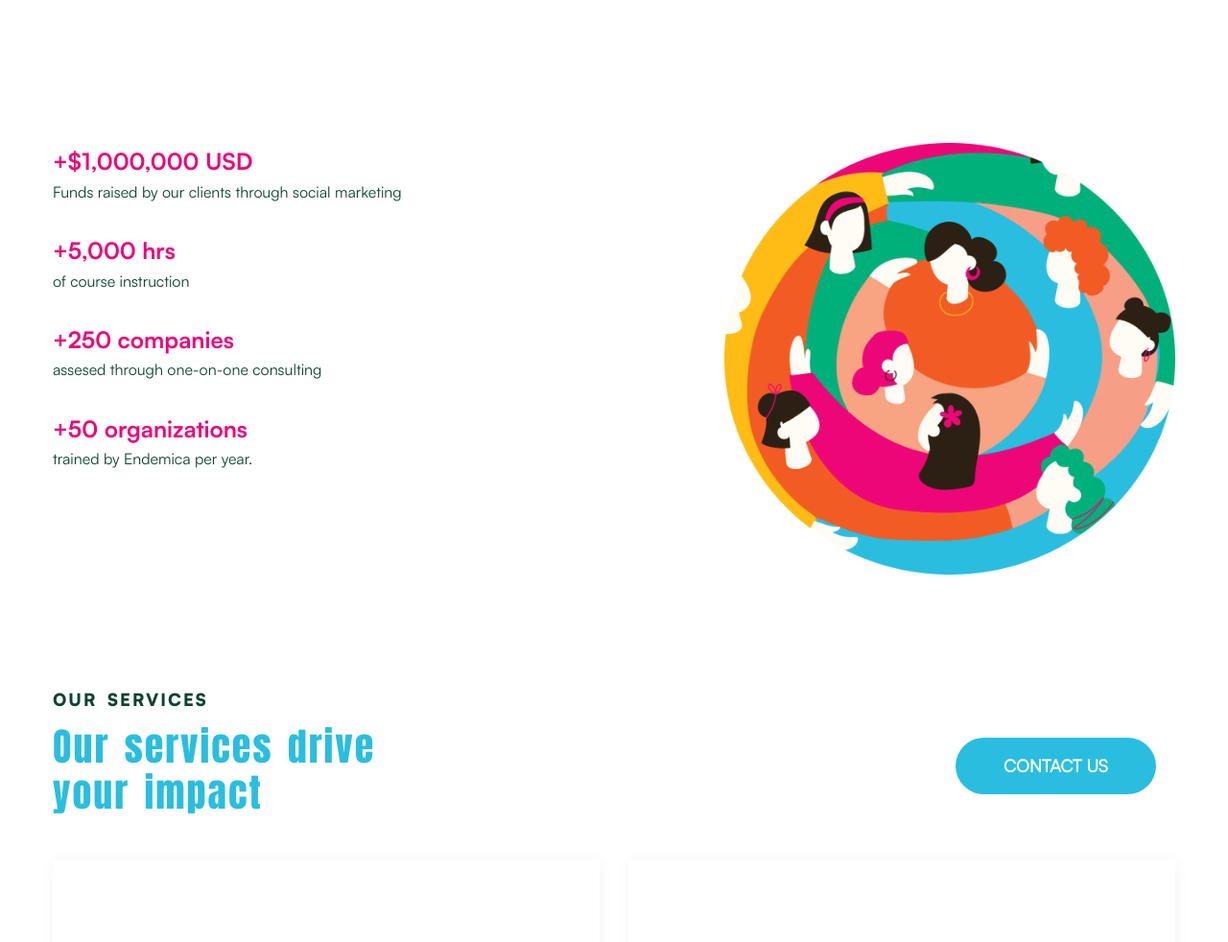
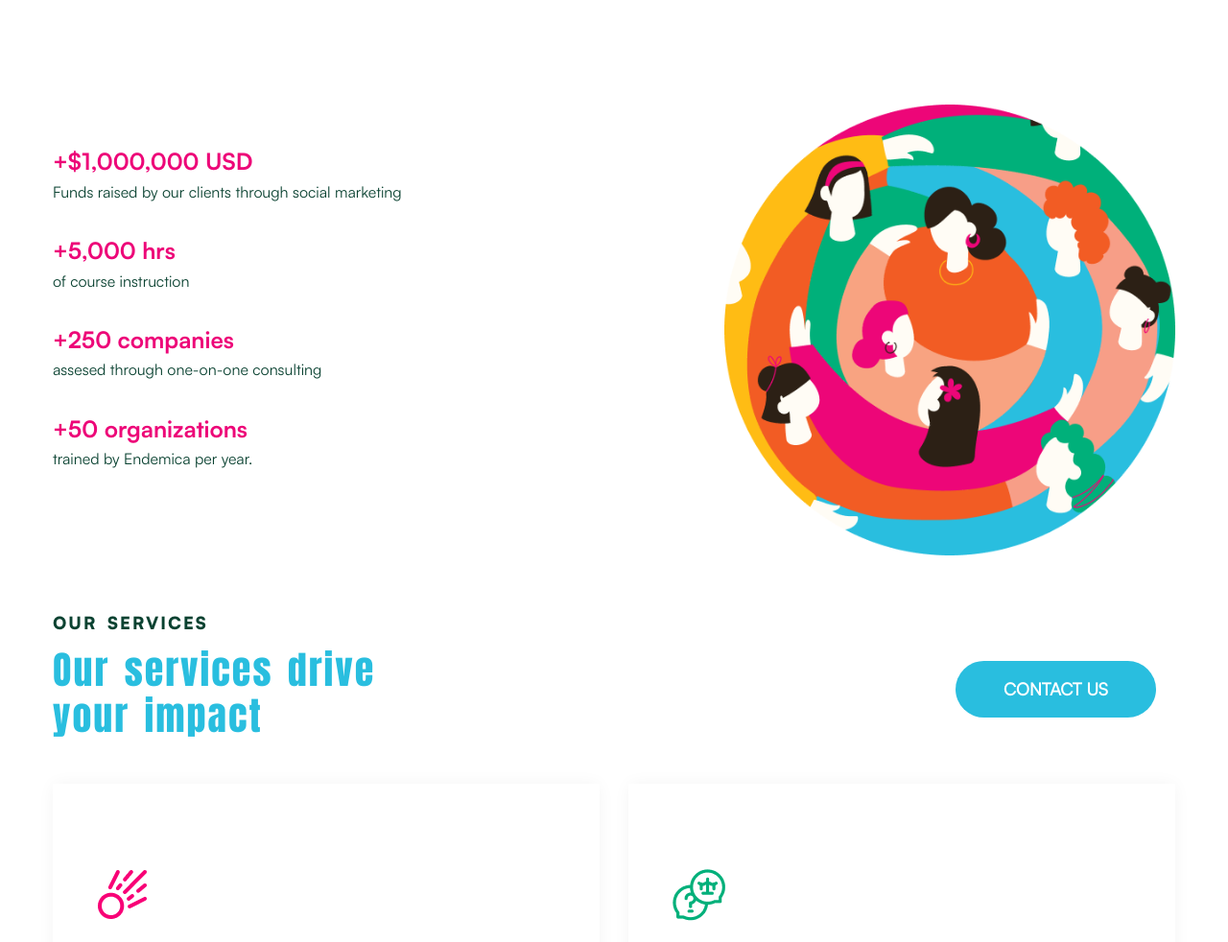
Before and after one commit to goldstein18/enemicaingles, a plain HTML site: page index.html in a window 1280 px wide. Shown: the part 1818-2800 px from the top of the page at 96% size. Drawn offline with nearby package versions, Linux system fonts and the light colour scheme; files that its build step writes are made by us from their sources; files whose address does not match are found by name; a web font is replaced by a local one.

Commit message:
Update index.html

```diff
--- a/index.html
+++ b/index.html
@@ -58,7 +58,9 @@
 		}
 		.witr_righti.single_image img{
 			margin-left: 0px!important;
-			height: 450px;
+			/*height: 450px;*/
+			position:relative !important;
+			bottom:40px !important;
 		}
 		.last_img img{
 			height: 900px!important;
@@ -196,6 +198,9 @@
 			color: white;
 
 		}
+		.onath_humanist_project_area {
+			padding:0 !important;
+		}
 	</style>
 
 <body>
@@ -318,7 +323,7 @@
 		<div class="row">
 			<div class="col-lg-5 col-md-12 col-sm-12">
 				<div  id="home-image"class="single_image witr_righti" style="display: flex; justify-content: right;">
-					<img id="image-mobile-edit"src="img/shake.png" alt="" style="max-width: 40%; max-height: 300px;">
+					<img id="image-mobile-edit"src="img/shake.png" alt="" style="max-width: 70%; max-height: auto; position:relative !important;bottom:40 !important;">
 				</div>
 			</div>
 			<div class="col-lg-7 col-md-12 col-sm-12">
@@ -423,8 +428,8 @@
 
 			</div>
 			<div class="col-lg-5 col-md-12 col-sm-12">
-				<div class="single_image witr_righti woski-b-image">
-					<img src="img/main2.png" alt="">
+				<div class="single_image witr_righti woski-b-image new-image-world">
+					<img id="new-image" src="img/main2.png" alt="">
 				</div>
 			</div>
 		</div>
```
